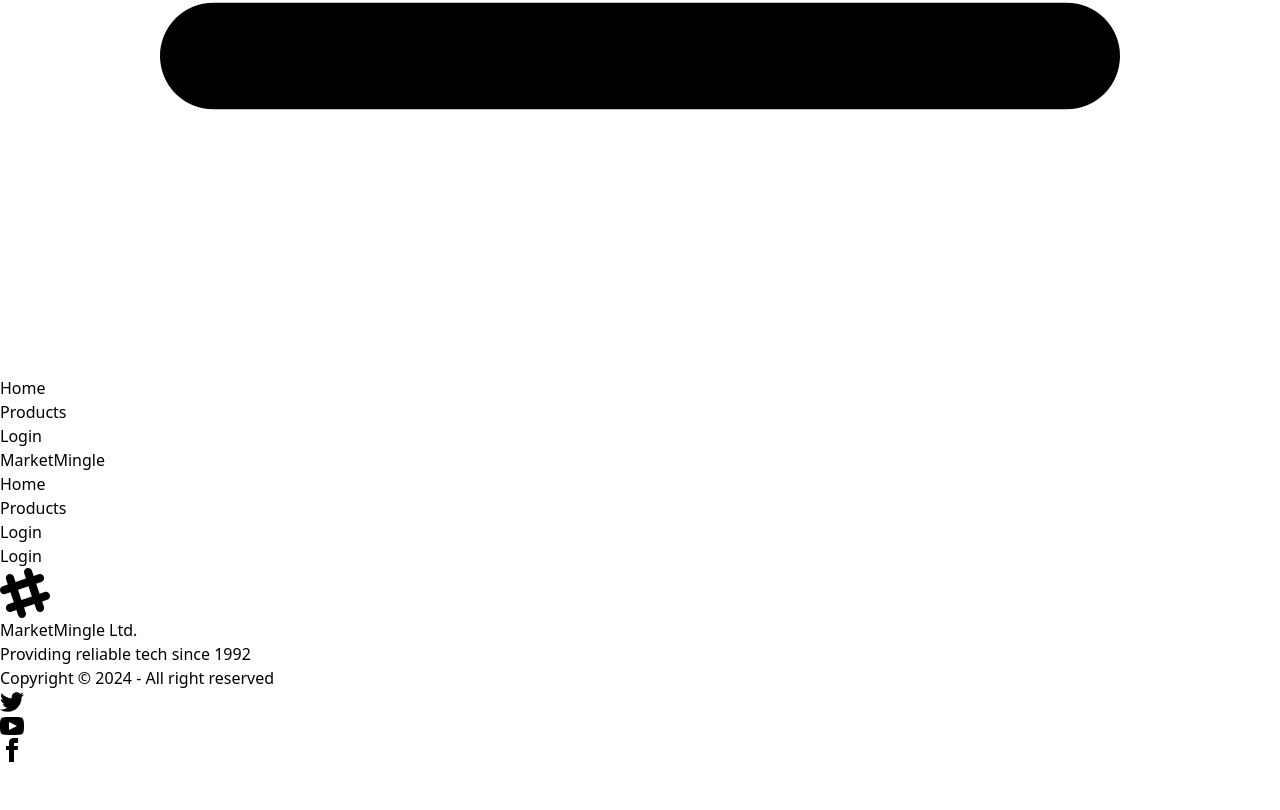
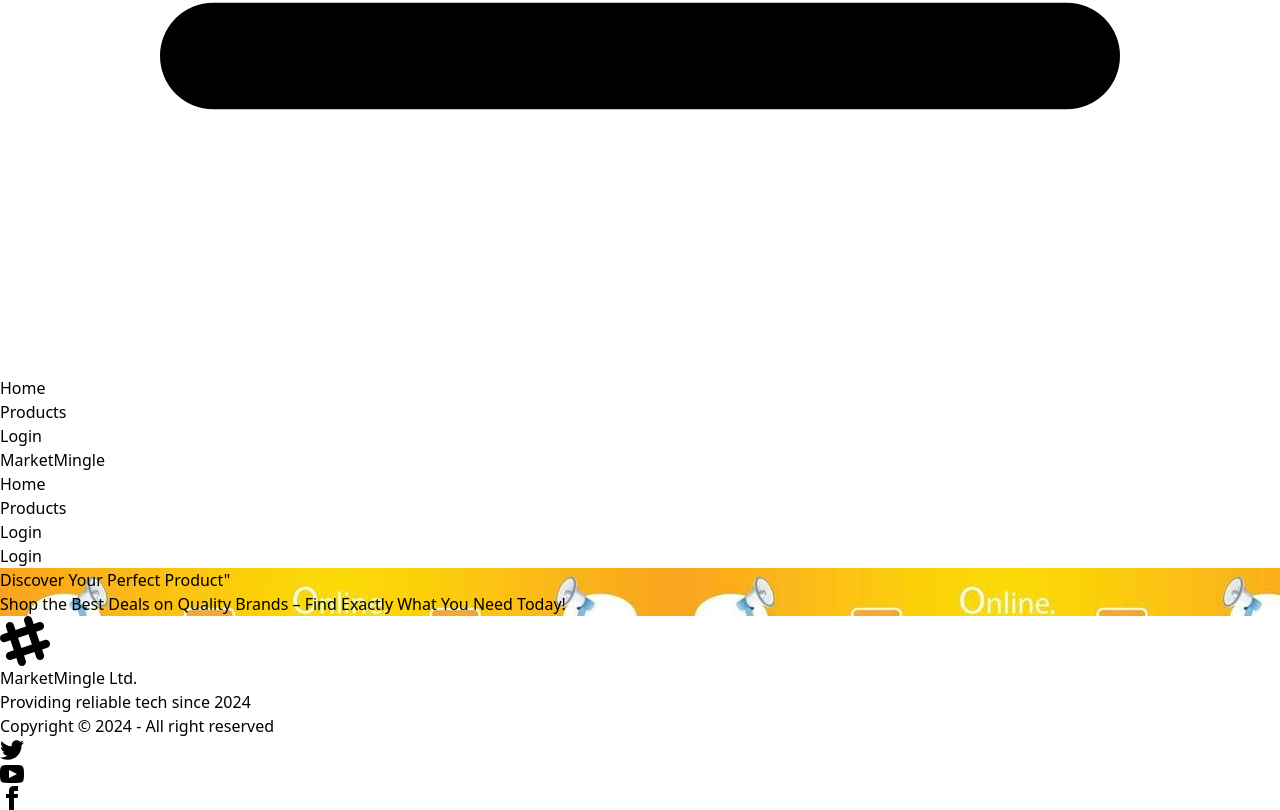
Before and after one commit to EngrMunir/hero-task-client, a React (Vite) app: page / in a window 1280 px wide. Shown: the part 904-1714 px from the top of the page. Before the commit the page ends 1666 px from the top, so only its background shows below. Built offline with nearby package versions, Linux system fonts and the light colour scheme; no server answers.

Commit message:
banner added

```diff
--- a/index.html
+++ b/index.html
@@ -2,7 +2,7 @@
 <html lang="en">
   <head>
     <meta charset="UTF-8" />
-    <link rel="icon" type="image/svg+xml" href="/favico.ico" />
+    <link rel="icon" type="image/svg+xml" href="/icons.png" />
     <meta name="viewport" content="width=device-width, initial-scale=1.0" />
     <title>MarketMingle</title>
   </head>
--- a/src/Routers/Route.jsx
+++ b/src/Routers/Route.jsx
@@ -25,7 +25,7 @@ export const router = createBrowserRouter([
             {
                 path:'/product',
                 element:<Products></Products>,
-                loader:()=>fetch('https://hero-task-server.vercel.app/productCount')
+                loader:()=>fetch('http://localhost:5000/productCount')
             }
         ]
     }
--- a/src/hook/useAxiosPublic.jsx
+++ b/src/hook/useAxiosPublic.jsx
@@ -1,7 +1,7 @@
 import axios from "axios";
 
 const axiosPublic = axios.create({
-    baseURL: 'https://hero-task-server.vercel.app'
+    baseURL: 'http://localhost:5000'
 })
 
 const useAxiosPublic = () => {
--- /dev/null
+++ b/src/pages/Home/Banner/Banner.jsx
@@ -0,0 +1,22 @@
+import banner from '../../../../src/assets/imagebanner.jpg'
+const Banner = () => {
+    return (
+        <div
+  className="hero min-h-screen"
+  style={{
+    backgroundImage: `url(${banner})`,
+  }}>
+  <div className="hero-overlay bg-opacity-60"></div>
+  <div className="hero-content text-neutral-content text-center">
+    <div className="max-w-md">
+      <h1 className="mb-5 text-5xl font-bold">Discover Your Perfect Product"</h1>
+      <p className="mb-5">
+      Shop the Best Deals on Quality Brands – Find Exactly What You Need Today!
+      </p>
+    </div>
+  </div>
+</div>
+    );
+};
+
+export default Banner;
--- a/src/pages/Home/Footer/Footer.jsx
+++ b/src/pages/Home/Footer/Footer.jsx
@@ -16,7 +16,7 @@ const Footer = () => {
     <p className="font-bold">
       MarketMingle Ltd.
       <br />
-      Providing reliable tech since 1992
+      Providing reliable tech since 2024
     </p>
     <p>Copyright © {new Date().getFullYear()} - All right reserved</p>
   </aside>
--- a/src/pages/Home/Home/Home.jsx
+++ b/src/pages/Home/Home/Home.jsx
@@ -1,9 +1,10 @@
-import React from 'react';
-import Products from '../../Products/Products';
+
+import Banner from '../Banner/Banner';
 
 const Home = () => {
     return (
         <div>
+            <Banner></Banner>
         </div>
     );
 };
--- a/src/pages/Products/Products.jsx
+++ b/src/pages/Products/Products.jsx
@@ -40,7 +40,7 @@ const Products = () => {
     const pages = [...Array(numberOfPages).keys()];
 
     useEffect(() => {
-        fetch(`https://hero-task-server.vercel.app/products?page=${currentPage}&size=${itemsPerPage}&search=${searchTerm}&sort=${sortOption}&brand=${brand}&category=${category}&minPrice=${minPrice}&maxPrice=${maxPrice}`)
+        fetch(`http://localhost:5000/products?page=${currentPage}&size=${itemsPerPage}&search=${searchTerm}&sort=${sortOption}&brand=${brand}&category=${category}&minPrice=${minPrice}&maxPrice=${maxPrice}`)
             .then((res) => res.json())
             .then((data) => {
                 console.log(data);
@@ -101,7 +101,7 @@ const Products = () => {
                 <option value="date-asc">Date Added: Oldest first</option>
             </select>
             <h2>Products: {count}</h2>
-            <div className='grid grid-cols-1 md:grid-cols-3'>
+            <div className='grid grid-cols-1 md:grid-cols-2 lg:grid-cols-3'>
                 {products.map((product) => <ProductCard key={product._id} product={product}></ProductCard>)}
             </div>
             <div className='pagination'>
```
Also changed, not shown: public/icons.png (added), src/assets/imagebanner.jpg (added).
